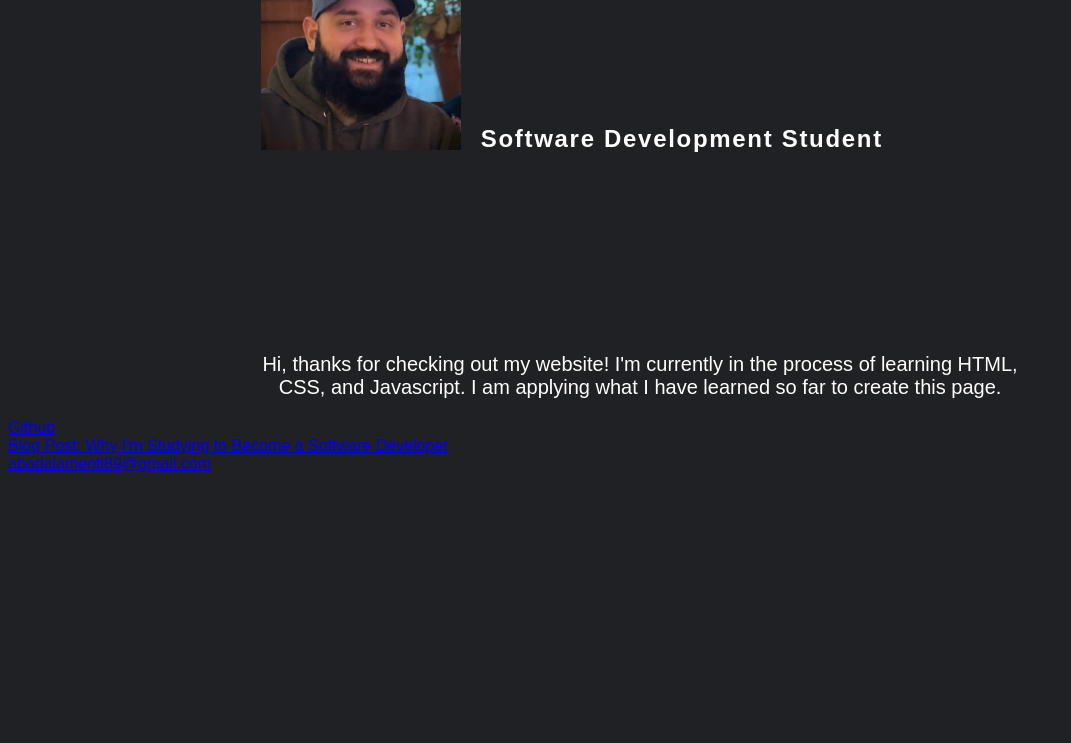
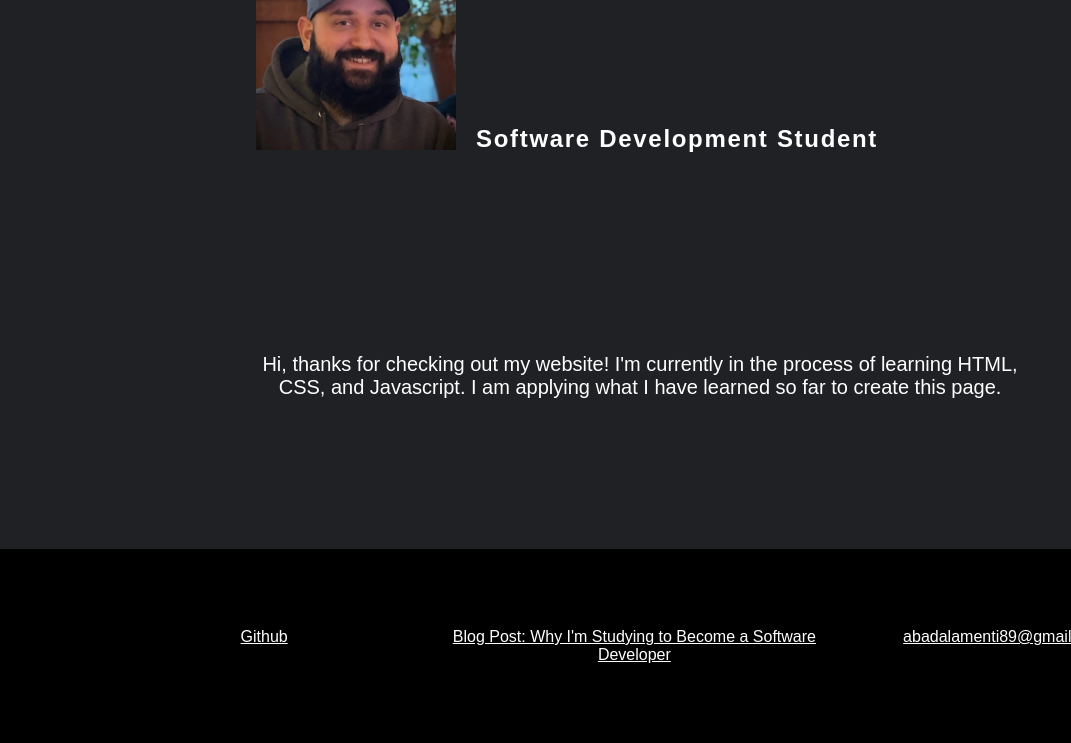
Before and after one commit to abad89/my-first-website, a plain HTML site: page index.html in a window 1280 px wide. Shown: the part 252-995 px from the top of the page, without its empty margins (0-1071 px from the left). Before the commit the page ends 800 px from the top, so only its background shows below. Drawn offline with Linux system fonts and the light colour scheme.

Commit message:
add links styling

```diff
--- a/style.css
+++ b/style.css
@@ -1,8 +1,12 @@
+* {
+    margin: 0;
+    padding: 0;
+}
+
 body{
     font-family: Arial;
     background: #202124;
-    color: white
-
+    color: white;
 }
 
 .introPic{
@@ -29,12 +33,18 @@ body{
     width: 800px;
 }
 
-#links{
-    float:
+.links{
+    background: black;
+    margin-top: 150px;
+    padding: 79px;
+    display: flex;
 }
 
-#links div{
-    display: table-cell
+.links a{
+    color: white;
+}
+
+.links div{
+    width: 33%;
     text-align: center;
-    width: 25%;
 }
```
